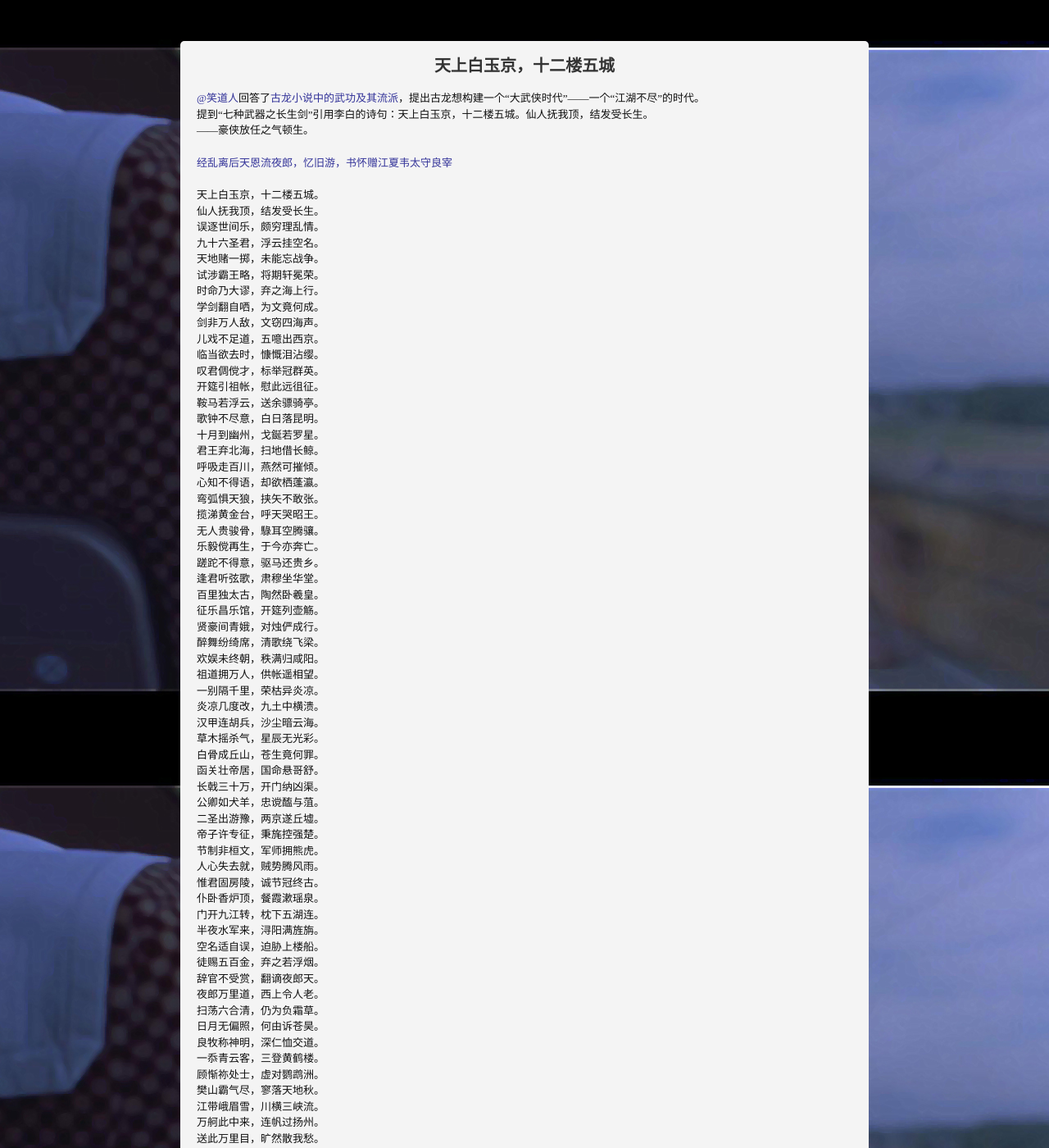
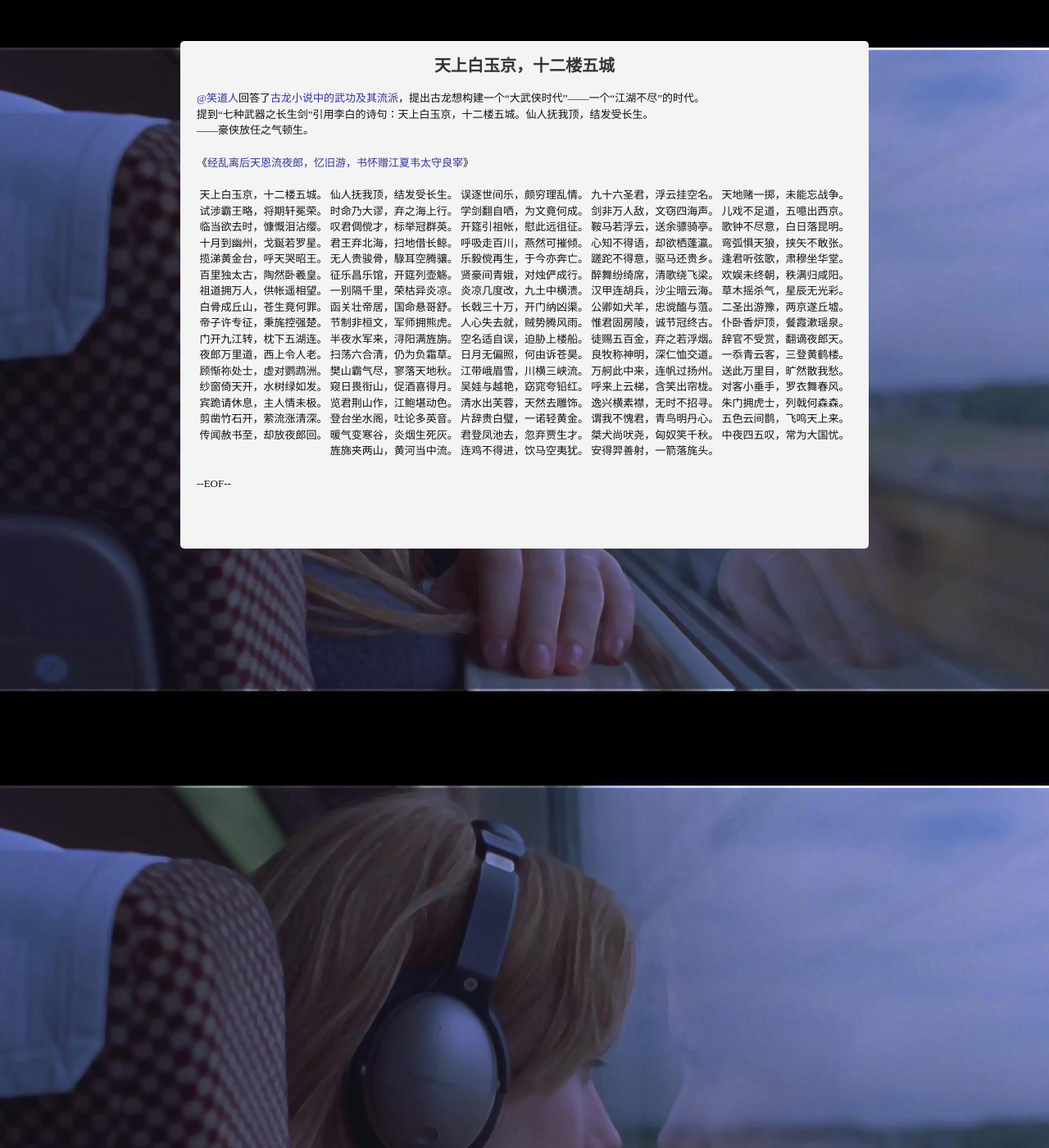
Before and after one commit to tfengmao/xanfeng, a Jekyll site: the page built from _posts/2012-11-28-hero-poet.md, in a window 1280 px wide and 1400 px high. Shown: the whole window at 82% size. Built offline with Jekyll 4.4.1, drawn with Linux system fonts in a browser that asks for light colours; Markdown is read by kramdown in place of the engine named in the settings; comment, search, counter and statistics services are not loaded; some of the changed text lies outside the part shown.

```diff
--- a/_posts/2012-11-28-hero-poet.md
+++ b/_posts/2012-11-28-hero-poet.md
@@ -9,8 +9,9 @@
 提到“七种武器之长生剑”引用李白的诗句：天上白玉京，十二楼五城。仙人抚我顶，结发受长生。
 ——豪侠放任之气顿生。
 
-[经乱离后天恩流夜郎，忆旧游，书怀赠江夏韦太守良宰](http://baike.baidu.com/view/1109698.htm)
+《[经乱离后天恩流夜郎，忆旧游，书怀赠江夏韦太守良宰](http://baike.baidu.com/view/1109698.htm)》
 
+<p align="center">
 天上白玉京，十二楼五城。
 仙人抚我顶，结发受长生。
 误逐世间乐，颇穷理乱情。
@@ -94,3 +95,4 @@
 旌旆夹两山，黄河当中流。
 连鸡不得进，饮马空夷犹。
 安得羿善射，一箭落旄头。
+</p>
```
